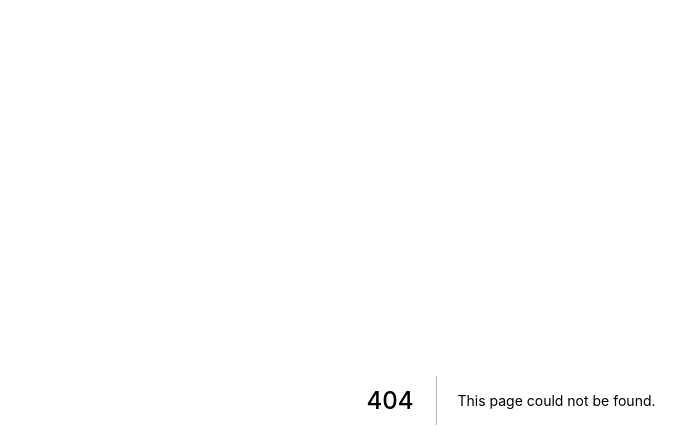
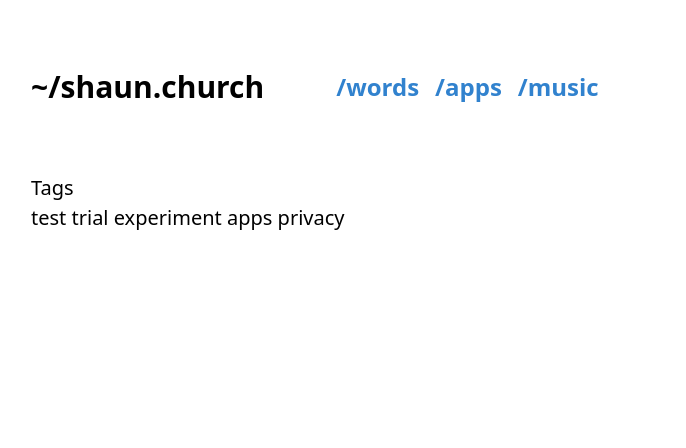
Before and after one commit to NorfolkDev/norfolkdevelopers-website, a Next.js app: page /tags in a window 1280 px wide. Before the commit this address had no page. Shown: the top 448 px of the page, without its empty margins (129-815 px from the left). Built offline with nearby package versions, Linux system fonts and the light colour scheme.

Commit message:
Add basic tag index and per tag post list

```diff
--- /dev/null
+++ b/src/pages/tag/[tagSlug].tsx
@@ -0,0 +1,31 @@
+export default function TagSlug({ posts }) {
+  return (
+    <div>
+      Tagslug
+      {posts.map(post => (
+        <div>{post.title}</div>
+      ))}
+    </div>
+  );
+}
+
+export async function getStaticPaths() {
+  const { getTags } = require("../../lib/get-posts");
+
+  return {
+    paths: Object.keys(getTags()).map(tag => {
+      return { params: { tagSlug: tag } };
+    }),
+    fallback: false
+  };
+}
+
+export async function getStaticProps({ params }) {
+  const { getTags } = require("../../lib/get-posts");
+  const posts = getTags()[params.tagSlug];
+  return {
+    props: {
+      posts
+    }
+  };
+}
--- /dev/null
+++ b/src/pages/tags/index.tsx
@@ -0,0 +1,30 @@
+import Link from "next/link";
+import Layout from "../../components/layout/Layout";
+
+export default function TagsRoute({ tags }) {
+  return (
+    <Layout>
+      <h1 className="inset">Tags</h1>
+      <main className="inset">
+        {tags.map(tag => (
+          <Link href={`/tag/${tag}`} key={tag}>
+            <a>
+              <span>{tag + " "}</span>
+            </a>
+          </Link>
+        ))}
+      </main>
+    </Layout>
+  );
+}
+
+export async function getStaticProps({ params }) {
+  const { getTags } = require("../../lib/get-posts");
+  const tags = Object.keys(getTags());
+
+  return {
+    props: {
+      tags
+    }
+  };
+}
```
